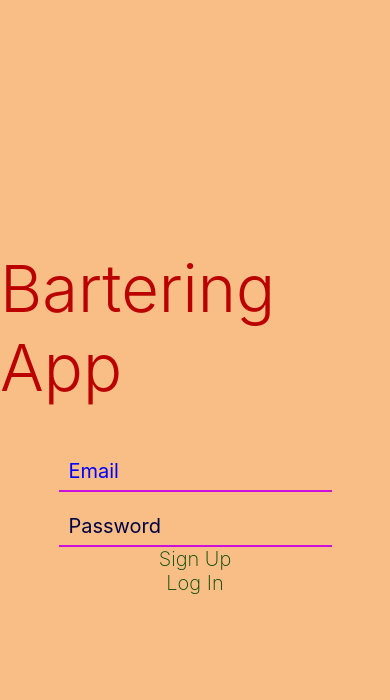
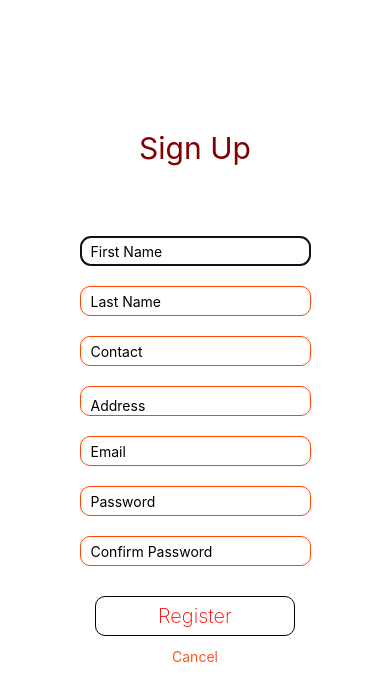
Before and after one commit to ABlizzard07/barterapp, a React Native app: screen / in a window 390 px wide. Shown: the top 700 px of the page. Built offline with nearby package versions, Linux system fonts and the light colour scheme; no server answers.

Commit message:
Add files via upload

```diff
--- a/screens/WelcomeScreen.js
+++ b/screens/WelcomeScreen.js
@@ -1,117 +1,327 @@
-import React,{Component} from 'react';
-import { Text, View, StyleSheet, TextInput, TouchableOpacity, Alert, Image } from 'react-native';
-import db from '../config.js';
-import firebase from 'firebase'
+import React,{Component}from 'react';
+import {
+    View,
+    Text,
+    TextInput,
+    Modal,
+    KeyboardAvoidingView,
+    StyleSheet,
+    TouchableOpacity,
+    Alert,
+    ScrollView} from 'react-native';
+import db from '../config';
+import firebase from 'firebase';
+
+
 
 export default class WelcomeScreen extends Component{
   constructor(){
     super();
-    this.state = {
-      emailId: '',
-      password: ''
+    this.state={
+      emailId:'',
+      password:'',
+      firstName:'',
+      lastName:'',
+      address:'',
+      contact:'',
+      confirmPassword:'',
+      isModalVisible:'false'
     }
   }
 
-  userLogin = async (email, password) => {
-    firebase.auth().signInWithEmailAndPassword(email, password).then(() => {
-      return alert('Successfully logged in!')
+  userSignUp = (emailId, password,confirmPassword) =>{
+   if(password !== confirmPassword){
+       return alert("Password does not match.")
+   }else{
+     firebase.auth().createUserWithEmailAndPassword(emailId, password)
+     .then(()=>{
+       db.collection('Users').add({
+         first_name:this.state.firstName,
+         last_name:this.state.lastName,
+         contact:this.state.contact,
+         email_id:this.state.emailId,
+         address:this.state.address
        })
-
-    .catch((error) => {
-      var theerror = error.code;
-      var errorMessage = theerror.message;
-
+       return alert(
+            'User Added Successfully',
+            '',
+            [
+              {text: 'OK', onPress: () => this.setState({"isModalVisible" : false})},
+            ]
+        );
+     })
+     .catch((error)=> {
+       var errorCode = error.code;
+       var errorMessage = error.message;
        return alert(errorMessage)
-
-    })
+     });
+   }
  }
 
-  userSignUp = async (email, password) => {
-    firebase.auth().createUserWithEmailAndPassword(email, password).then((response) => {
-      return alert('Welcome to the Barter App!');
-    })
-      .catch((error) => {
-        var theerror = error.code;
-        var errorMessage = theerror.message;
+userLogin = (emailId, password)=>{
+   firebase.auth().signInWithEmailAndPassword(emailId, password)
 
+   .catch((error)=> {
+     var errorCode = error.code;
+     var errorMessage = error.message;
      return alert(errorMessage)
    })
  }
 
-  render(){
-    return (
-      <View style = {styles.container}>
-       <Text style = {styles.title}>Bartering App</Text>
-
-       <TextInput style = {styles.input} onChangeText = {(text) => {
+showModal = ()=>{
+  return(
+  <Modal
+    animationType="fade"
+    transparent={true}
+    visible={this.state.isModalVisible}
+    >
+    <View style={styles.modalContainer}>
+      <ScrollView style={{width:'100%'}}>
+        <KeyboardAvoidingView style={styles.KeyboardAvoidingView}>
+        <Text
+          style={styles.modalTitle}
+          >Sign Up</Text>
+        <TextInput
+          style={styles.formInput}
+          placeholder ={"First Name"}
+          maxLength ={12}
+          onChangeText={(text)=>{
+            this.setState({
+              firstName: text
+            })
+          }}
+        />
+        <TextInput
+          style={styles.formInput}
+          placeholder ={"Last Name"}
+          maxLength ={12}
+          onChangeText={(text)=>{
+            this.setState({
+              lastName: text
+            })
+          }}
+        />
+        <TextInput
+          style={styles.formInput}
+          placeholder ={"Contact"}
+          maxLength ={10}
+          keyboardType={'numeric'}
+          onChangeText={(text)=>{
+            this.setState({
+              contact: text
+            })
+          }}
+        />
+        <TextInput
+          style={styles.formInput}
+          placeholder ={"Address"}
+          multiline = {true}
+          onChangeText={(text)=>{
+            this.setState({
+              address: text
+            })
+          }}
+        />
+        <TextInput
+          style={styles.formInput}
+          placeholder ={"Email"}
+          keyboardType ={'email-address'}
+          onChangeText={(text)=>{
             this.setState({
               emailId: text
             })
-       }} value = {this.state.emailId} placeholder = 'Email' placeholderTextColor = 'blue' keyboardType = 'emailAddress'></TextInput>
-
-       <TextInput style = {styles.input} onChangeText = {(text) => {
+          }}
+        /><TextInput
+          style={styles.formInput}
+          placeholder ={"Password"}
+          secureTextEntry = {true}
+          onChangeText={(text)=>{
             this.setState({
               password: text
             })
-       }} value = {this.state.password} placeholder = 'Password' secureTextEntry = {true} placeholderTextColor = '#000044' keyboardType = 'emailAddress'></TextInput>
+          }}
+        /><TextInput
+          style={styles.formInput}
+          placeholder ={"Confirm Password"}
+          secureTextEntry = {true}
+          onChangeText={(text)=>{
+            this.setState({
+              confirmPassword: text
+            })
+          }}
+        />
+        <View>
+          <TouchableOpacity
+            style={styles.registerButton}
+            onPress={()=>
+              this.userSignUp(this.state.emailId, this.state.password, this.state.confirmPassword)
+            }
+          >
+          <Text style={styles.buttonText}>Register</Text>
+          </TouchableOpacity>
+        </View>
+        <View>
+          <TouchableOpacity
+            style={styles.cancelButton}
+            onPress={()=>this.setState({"isModalVisible":false})}
+          >
+          <Text style={{color:'#ff5722'}}>Cancel</Text>
+          </TouchableOpacity>
+        </View>
+        </KeyboardAvoidingView>
+      </ScrollView>
+    </View>
+  </Modal>
+)
+}
+  render(){
+    return(
+      <View style={styles.container}>
 
-       <TouchableOpacity style = {styles.submit} onPress = {this.userSignUp(this.state.emailId, this.state.password)}>
-         <Text style = {styles.buttonText}>Sign Up</Text>
+          {
+            this.showModal()
+          }
+
+        <View style={{justifyContent:'center', alignItems:'center'}}>
+
+          <Text style={styles.title}>Barter App</Text>
+        </View>
+        <View>
+            <TextInput
+            style={styles.loginBox}
+            placeholder="Email"
+            keyboardType ='email-address'
+            onChangeText={(text)=>{
+              this.setState({
+                emailId: text
+              })
+            }}
+          />
+          <TextInput
+          style={styles.loginBox}
+          secureTextEntry = {true}
+          placeholder="Password"
+          onChangeText={(text)=>{
+            this.setState({
+              password: text
+            })
+          }}
+        />
+        <TouchableOpacity
+           style={[styles.button,{marginBottom:20, marginTop:20}]}
+           onPress = {()=>{
+             this.userLogin(this.state.emailId, this.state.password)
+           }}
+           >
+           <Text style={styles.buttonText}>Login</Text>
          </TouchableOpacity>
 
-       <TouchableOpacity style = {styles.submit} onPress = {this.userLogin(this.state.emailId, this.state.password)}>
-         <Text style = {styles.buttonText}>Log In</Text>
+         <TouchableOpacity
+           style={styles.button}
+           onPress={()=>this.setState({ isModalVisible:true})}
+           >
+           <Text style={styles.buttonText}>Sign Up</Text>
          </TouchableOpacity>
+      </View>
     </View>
     )
   }
-
 }
 
 const styles = StyleSheet.create({
   container:{
    flex:1,
-        backgroundColor:'#F8BE85',
+   backgroundColor:'peach',
    alignItems: 'center',
    justifyContent: 'center'
  },
  title :{
-        fontSize:65,
+   fontSize:60,
    fontWeight:'300',
    paddingBottom:30,
-        color : '#BB0000'
+   color : '#ff3d00'
  },
-      input:{
-        width: '70%',
+ loginBox:{
+   width: 280,
    height: 40,
-        borderBottomWidth: 2,
-        borderColor : '#CC11DD',
+   borderBottomWidth: 1.5,
+   borderColor : 'red',
    fontSize: 20,
-        marginTop:15,
-        padding:10,
-        alignSelf: 'center'
+   margin:10,
+   paddingLeft:10
  },
+ KeyboardAvoidingView:{
+   flex:1,
+   justifyContent:'center',
+   alignItems:'center'
+ },
+ modalTitle :{
+   justifyContent:'center',
+   alignSelf:'center',
+   fontSize:30,
+   color:'maroon',
+   margin:50
+ },
+ modalContainer:{
+   flex:1,
+   borderRadius:20,
+   justifyContent:'center',
+   alignItems:'center',
+   backgroundColor:"#ffff",
+   marginRight:30,
+   marginLeft : 30,
+   marginTop:80,
+   marginBottom:80,
+ },
+ formInput:{
+   width:"70%",
+   height:30,
+   alignSelf:'center',
+   borderColor:'#ff4402',
+   borderRadius:10,
+   borderWidth:1,
+   marginTop:20,
+   padding:10
+ },
+ registerButton:{
+   width:200,
+   height:40,
+   alignItems:'center',
+   justifyContent:'center',
+   borderWidth:1,
+   borderRadius:10,
+   marginTop:30
+ },
+ registerButtonText:{
+   color:'#ff5722',
+   fontSize:15,
+   fontWeight:'bold'
+ },
+ cancelButton:{
+   width:180,
+   height:30,
+   justifyContent:'center',
+   alignItems:'center',
+   marginTop:5,
+ },
+
  button:{
-        width:200,
-        height:80,
+   width:320,
+   height:50,
    justifyContent:'center',
    alignItems:'center',
    borderRadius:25,
-        backgroundColor:"#00DD00",
-        shadowColor: "#000",
+   backgroundColor:"#ff9800",
    shadowOffset: {
       width: 0,
-           height: 10,
+      height: 8,
    },
-        shadowOpacity: 0.5,
-        shadowRadius: 10,
-        elevation: 15,
+   shadowOpacity: 0.30,
    padding: 10
  },
  buttonText:{
-        color:'#004400',
+   color:'red',
    fontWeight:'200',
    fontSize:20
  }
-
 })
```
Lines whose indentation alone changed are shown as unchanged.
